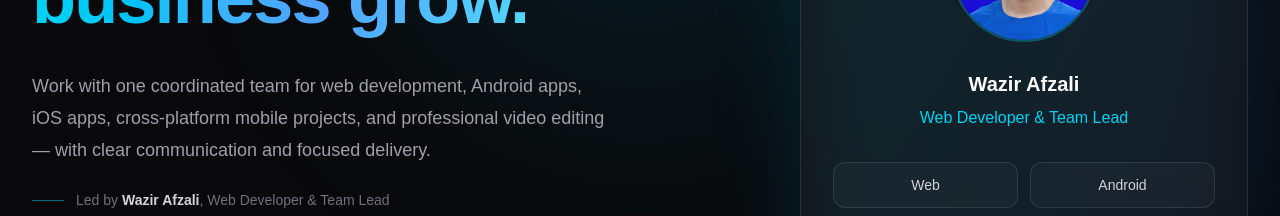
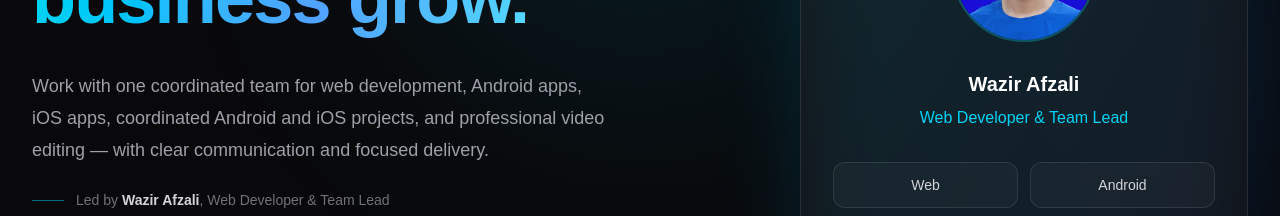
Before and after one commit to Wazirafzali/portfolio-v1, a Next.js app: page / in a window 1280 px wide. Shown: the part 544-760 px from the top of the page. Built offline with nearby package versions, Linux system fonts and the light colour scheme; no server answers.

Commit message:
Polish AppFolor content and project branding

```diff
--- a/app/layout.tsx
+++ b/app/layout.tsx
@@ -27,7 +27,7 @@ export const metadata: Metadata = {
   },
 
   description:
-    "AppFolor is a specialized digital team providing web development, Android development, iOS development, cross-platform mobile project coordination, and professional video editing services.",
+    "AppFolor is a specialized digital team providing web development, Android development, iOS development,coordinated Android and iOS development, and professional video editing services.",
 
   keywords: [
     "AppFolor",
--- a/components/Hero.tsx
+++ b/components/Hero.tsx
@@ -36,7 +36,7 @@ export default function Hero() {
 
           <p className="mt-8 max-w-2xl text-lg leading-8 text-zinc-400">
             Work with one coordinated team for web development,
-            Android apps, iOS apps, cross-platform mobile projects,
+            Android apps, iOS apps, coordinated Android and iOS projects,
             and professional video editing — with clear
             communication and focused delivery.
           </p>
```
